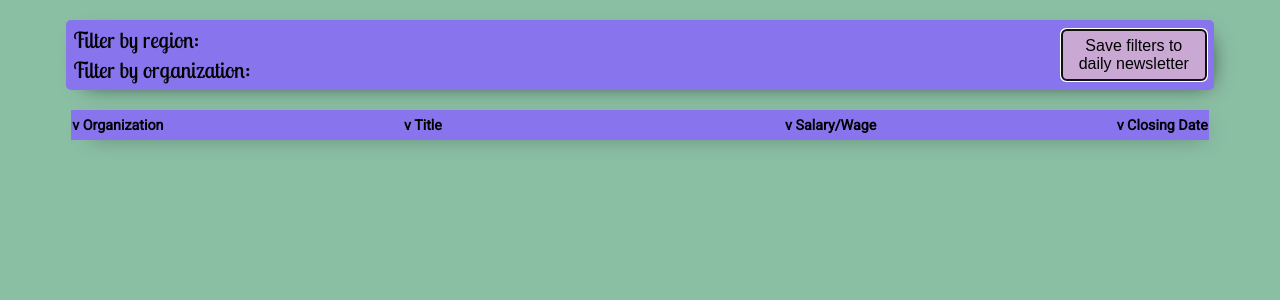
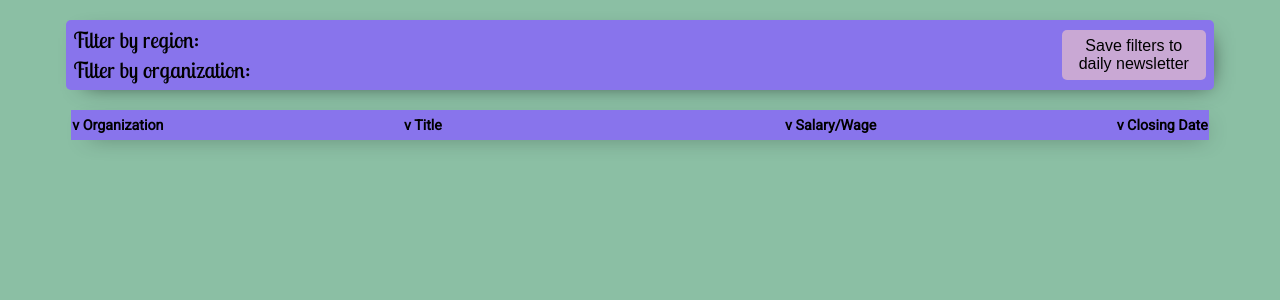
Before and after one commit to rgscherf/gainful2, a Django app: page / in a window 1280 px wide, with the restyled element focused. Shown: the part 88-388 px from the top of the page. Run offline with Django 3.2, Linux system fonts and the light colour scheme; data comes from the database, SQL or seed files in the repository; lists and menus that the app fills with data are empty; some libraries are stand-ins or nearby versions.

Commit message:
button focus for Chrome

```diff
--- a/parsing/static/parsing/style.css
+++ b/parsing/static/parsing/style.css
@@ -48,6 +48,10 @@ button {
   font-size: 16px;
   border: 0px;
   border-radius: 5px;
+}
+
+button:focus {
+  outline: none;
 }
 
 .notVisible {
```
